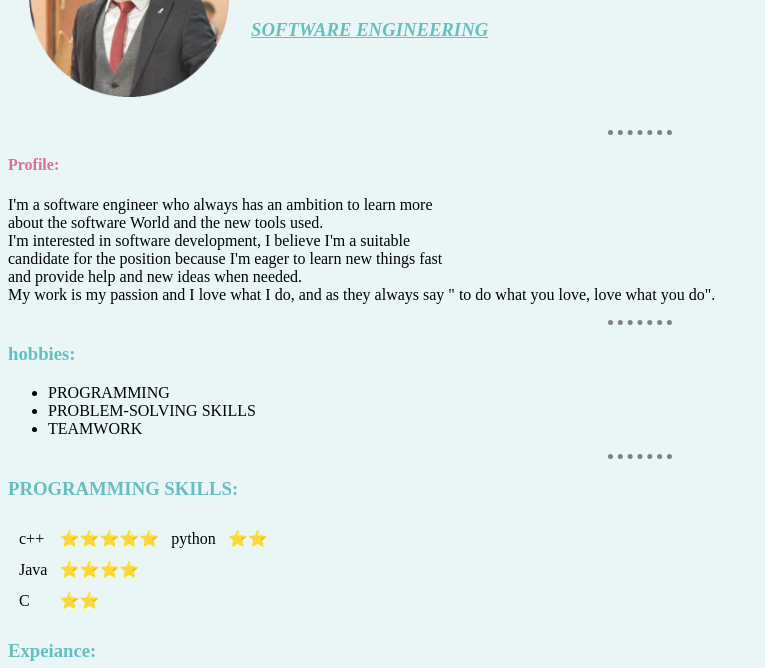
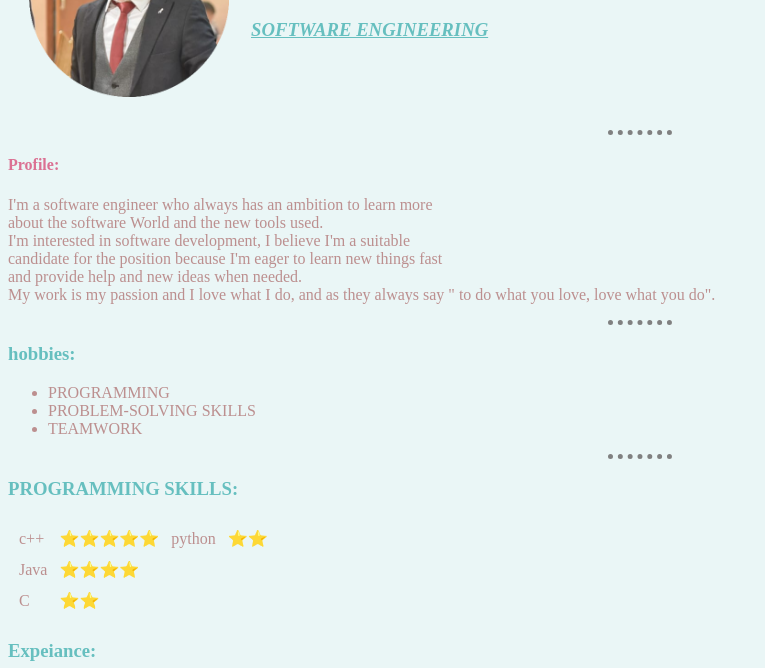
Before and after one commit to Abuzaitoon/CV, a plain HTML site: page index.html in a window 1280 px wide. Shown: the part 132-800 px from the top of the page, without its empty margins (0-765 px from the left). Drawn offline with Linux system fonts and the light colour scheme.

Commit message:
Update style.css

```diff
--- a/CSS/style.css
+++ b/CSS/style.css
@@ -1,7 +1,7 @@
 
             body{
                 background-color:#EAF6F6;
-               /* color:rosybrown; */
+             color:rosybrown;
 
             }
             hr {
```
